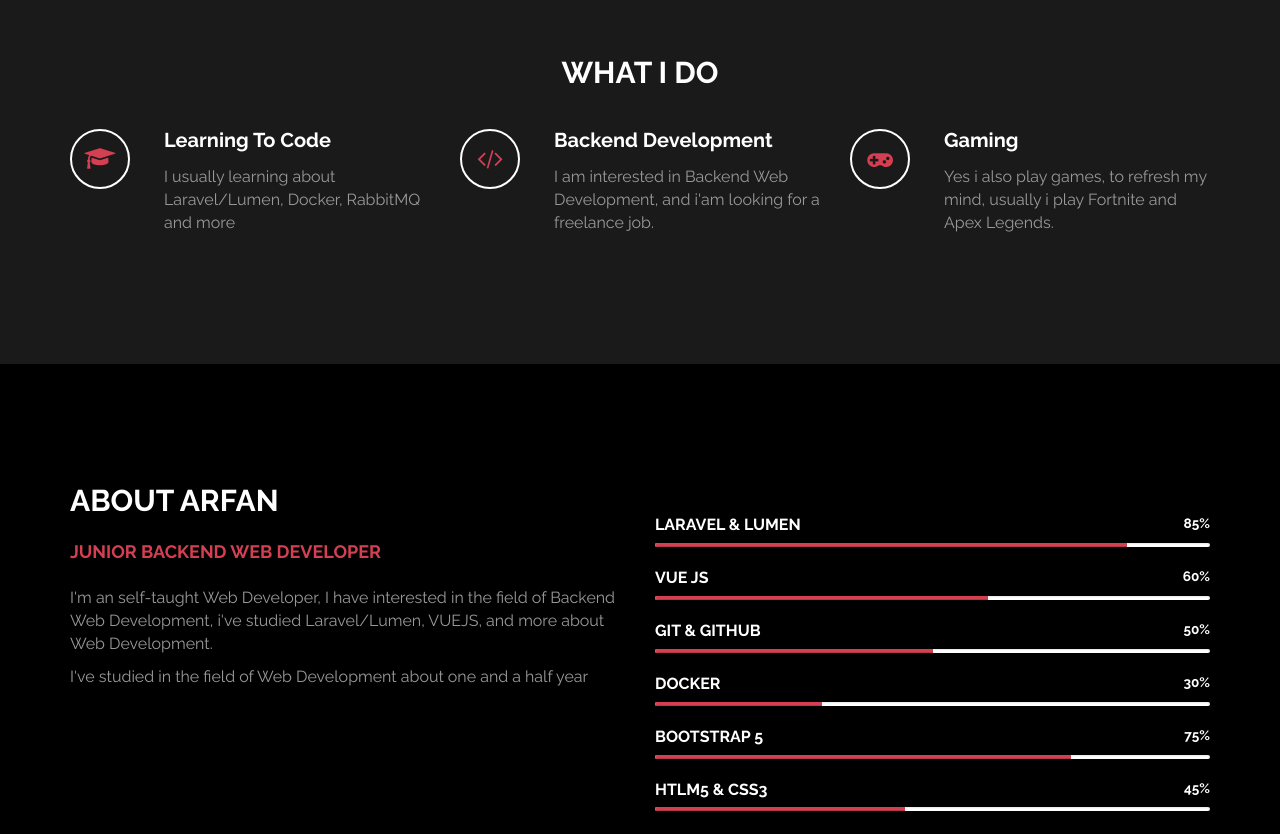
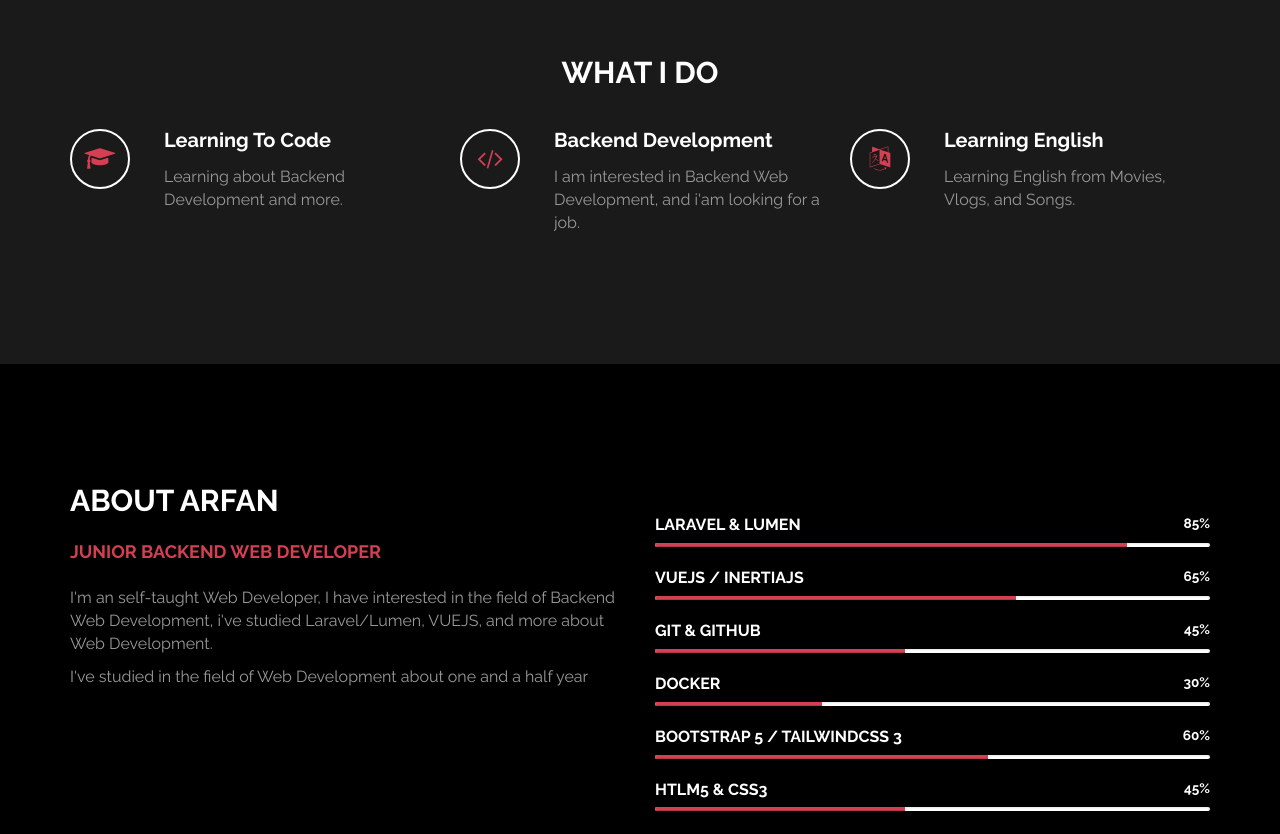
Before and after one commit to arfanxn/portfolio-red-black-theme, a plain HTML site: page index.html in a window 1280 px wide. Shown: the part 740-1574 px from the top of the page. Drawn offline with Linux system fonts and the light colour scheme.

Commit message:
update some text

```diff
--- a/index.html
+++ b/index.html
@@ -46,7 +46,7 @@
 					<div class="col-md-8 wow fadeIn" data-wow-delay="0.9s">
 						<h3>BACKEND WEB DEVELOPER</h3>
 						<h1>Muhammad Arfan</h1>
-						<h2 class="rotate">LARAVEL & LUMEN, VUEJS, GIT & GITHUB, DOCKER, BOOTSTRAP 5,HTML5 & CSS3</h2>
+						<h2 class="rotate">LARAVEL & LUMEN, VUEJS / INERTIAJS, GIT & GITHUB, DOCKER, BOOTSTRAP5 / TAILWINDCSS3,HTML5 & CSS3</h2>
 						<!-- <p>I'am an Junior Backend Web Developer</p> -->
 						<p>I'm a developer who interested in the field of Backend Web Development</p>
 						<a href="#work" class="btn btn-default smoothScroll wow fadeInUp" data-wow-delay="1s">Get started</a>
@@ -74,7 +74,7 @@
 							</div>
 							<div class="media-body">
 								<h3 class="media-heading">Learning To Code</h3>
-								<p>I usually learning about Laravel/Lumen, Docker, RabbitMQ and more</p>
+								<p>Learning about Backend Development and more.</p>
 							</div>
 						</div>
 					</div>
@@ -86,7 +86,7 @@
 							</div>
 							<div class="media-body">
 								<h3 class="media-heading">Backend Development</h3>
-								<p>I am interested in Backend Web Development, and i'am looking for a freelance job.</p>
+								<p>I am interested in Backend Web Development, and i'am looking for a job.</p>
 							</div>
 						</div>
 					</div>
@@ -94,11 +94,11 @@
 					<div class="col-md-4 col-xs-11 wow fadeInUp" data-wow-delay="0.6s">
 						<div class="media">
 							<div class="media-object media-left">
-								<i class="fa fa-gamepad"></i>
+								<i class="fa fa-language"></i>
 							</div>
 							<div class="media-body">
-								<h3 class="media-heading">Gaming</h3>
-								<p>Yes i also play games, to refresh my mind, usually i play Fortnite and Apex Legends.</p>
+								<h3 class="media-heading">Learning English</h3>
+								<p>Learning English from Movies, Vlogs, and Songs.</p>
 							</div>
 						</div>
 					</div>
@@ -124,21 +124,21 @@
 							<div class="progress">
 								<div class="progress-bar progress-bar-danger" role="progressbar" aria-valuenow="85" aria-valuemin="0" aria-valuemax="100" style="width: 85%;"></div>
 							</div>
-						<span>VUE JS <small>60%</small></span>
+						<span>VUEJS / INERTIAJS <small>65%</small></span>
 							<div class="progress">
-								<div class="progress-bar progress-bar-danger" role="progressbar" aria-valuenow="60" aria-valuemin="0" aria-valuemax="100" style="width: 60%;"></div>
+								<div class="progress-bar progress-bar-danger" role="progressbar" aria-valuenow="65" aria-valuemin="0" aria-valuemax="100" style="width: 65%;"></div>
 							</div>
-						<span>GIT & GITHUB<small>50%</small></span>
+						<span>GIT & GITHUB<small>45%</small></span>
 							<div class="progress">
-								<div class="progress-bar progress-bar-danger" role="progressbar" aria-valuenow="50" aria-valuemin="0" aria-valuemax="100" style="width: 50%;"></div>
+								<div class="progress-bar progress-bar-danger" role="progressbar" aria-valuenow="45" aria-valuemin="0" aria-valuemax="100" style="width: 45%;"></div>
 							</div>
 						<span>DOCKER<small>30%</small></span>
 							<div class="progress">
 								<div class="progress-bar progress-bar-danger" role="progressbar" aria-valuenow="30" aria-valuemin="0" aria-valuemax="100" style="width: 30%;"></div>
 							</div>
-						<span>BOOTSTRAP 5<small>75%</small></span>
+						<span>BOOTSTRAP 5 / TAILWINDCSS 3<small>60%</small></span>
 							<div class="progress">
-								<div class="progress-bar progress-bar-danger" role="progressbar" aria-valuenow="75" aria-valuemin="0" aria-valuemax="100" style="width: 75%;"></div>
+								<div class="progress-bar progress-bar-danger" role="progressbar" aria-valuenow="60" aria-valuemin="0" aria-valuemax="100" style="width: 60%;"></div>
 							</div>
 						<span>HTLM5 &AMP; CSS3 <small>45%</small></span>
 							<div class="progress">
```
